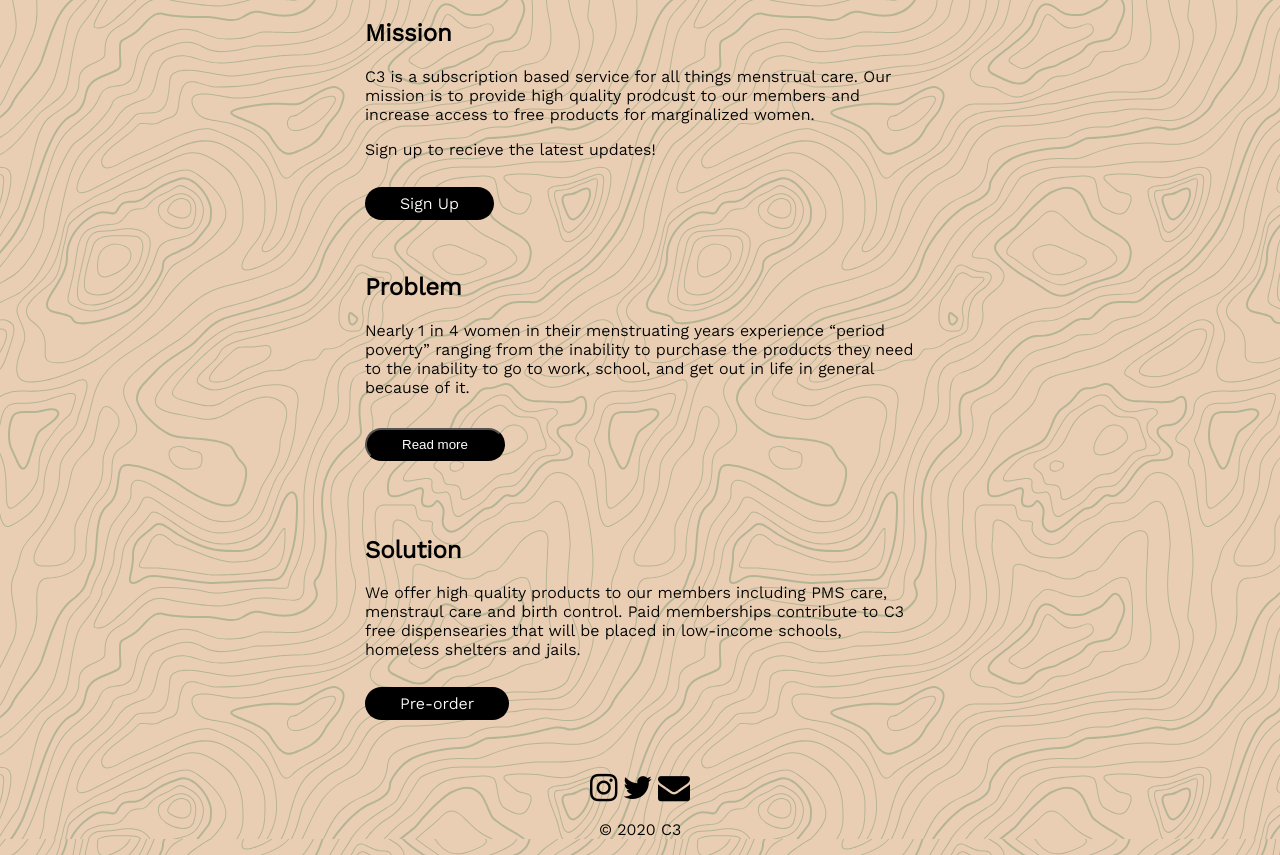
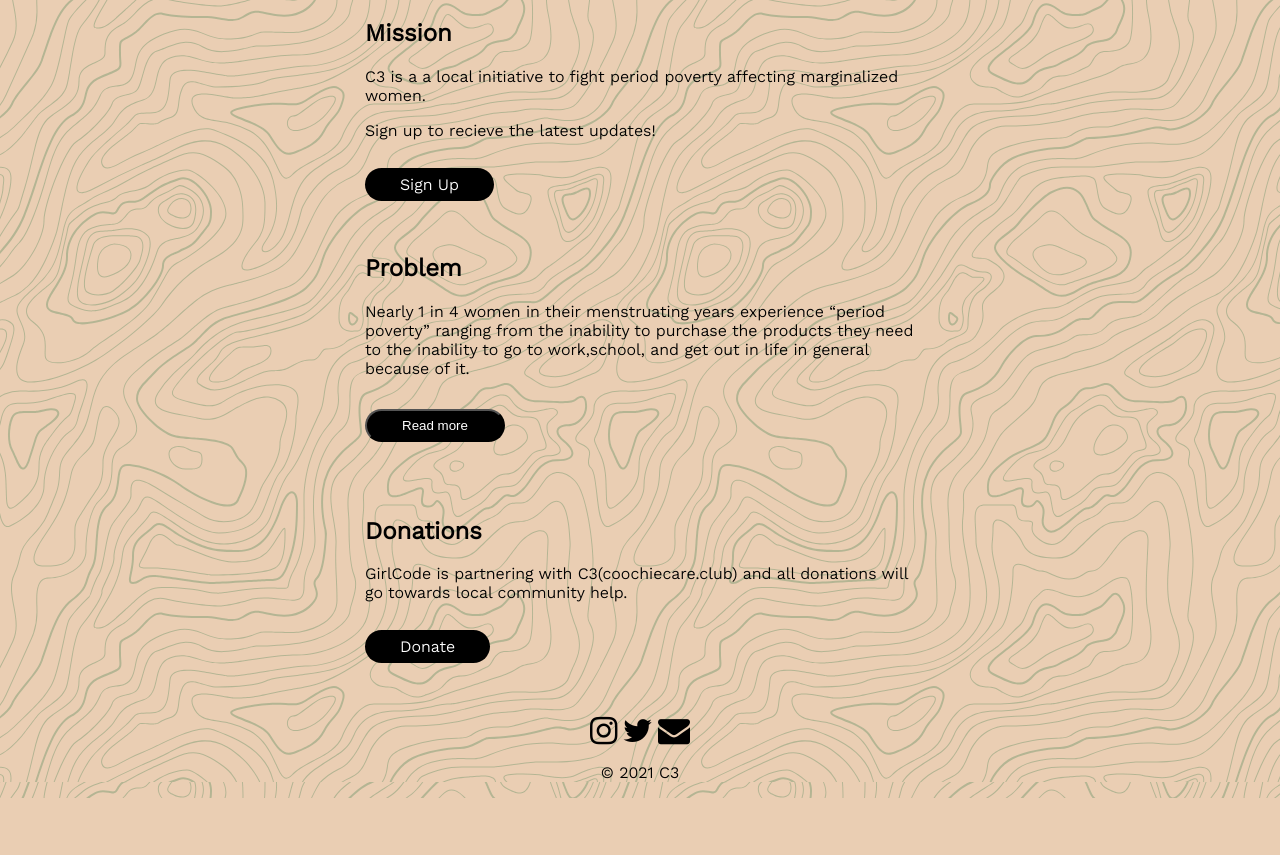
Before and after one commit to C3-Team/C3, a plain HTML site: page index.html in a window 1280 px wide. Shown: the part 62-917 px from the top of the page. After the commit the page ends 860 px from the top, so only its background shows below. Drawn offline with nearby package versions, Linux system fonts and the light colour scheme; a web font is replaced by a local one.

Commit message:
site update

```diff
--- a/index.html
+++ b/index.html
@@ -21,7 +21,7 @@
         </header>
         <div class="section" id="misson">
             <h2>Mission</h2>
-            <p>C3 is a subscription based service for all things menstrual care. Our mission is to provide high quality prodcust to our members and increase access to free products for marginalized women.</p>
+            <p>C3 is a a local initiative to fight period poverty affecting marginalized women.</p>
             <p>Sign up to recieve the latest updates!</p>
             <!-- <div class="fight">
                 <p>Welcome To The Fight</p>
@@ -35,7 +35,7 @@
        <div class="section">
            <div id="problem">
                 <h2>Problem</h2>
-                <p> Nearly 1 in 4 women in their menstruating years experience “period poverty” ranging from the inability to purchase the products they need to the inability to go to work, school, and get out in life in general because of it.</p>
+                <p> Nearly 1 in 4 women in their menstruating years experience “period poverty” ranging from the inability to purchase the products they need to the inability to go to work,school, and get out in life in general because of it.</p>
 
                 <!-- <p> -->
                     <span id="dots"></span><span id="more">
@@ -62,11 +62,11 @@
        </div>
 
        <div class="section" id="solution">
-           <h2>Solution</h2>
-           <p>We offer high quality products to our members including PMS care, menstraul care and birth control. Paid memberships contribute to C3 free dispensearies that will be placed in low-income schools, homeless shelters and jails.
+           <h2>Donations</h2>
+           <p>GirlCode is partnering with C3(coochiecare.club) and all donations will go towards local community help.
               </p>
                <br/>
-               <a type="button" class="btn" target="_blank" href="https://checkout.square.site/buy/7RT6E7JBIMYIXM7FBL5STHOK">Pre-order</a>
+               <a type="button" class="btn" target="_blank" href="https://checkout.square.site/merchant/MLZMPESY4AYJD/checkout/EZZA6G72G6R6UU3UTQGT53KB">Donate</a>
        </div>
     </div>
     <footer class="footer">
@@ -77,7 +77,7 @@
                 <a href="https://twitter.com/coochiecareclub" target="_blank"class="fa fa-twitter fa-2x social"></a>
                 <a href="mailto: hello@coochiecare.club" target="_blank" class="fa fa-envelope fa-2x social"></a>
         </div>
-        <p>© 2020 C3</p>
+        <p>© 2021 C3</p>
     </footer>
     <div class="menu toggleMenu">
         <h1>Menu</h1>
```
